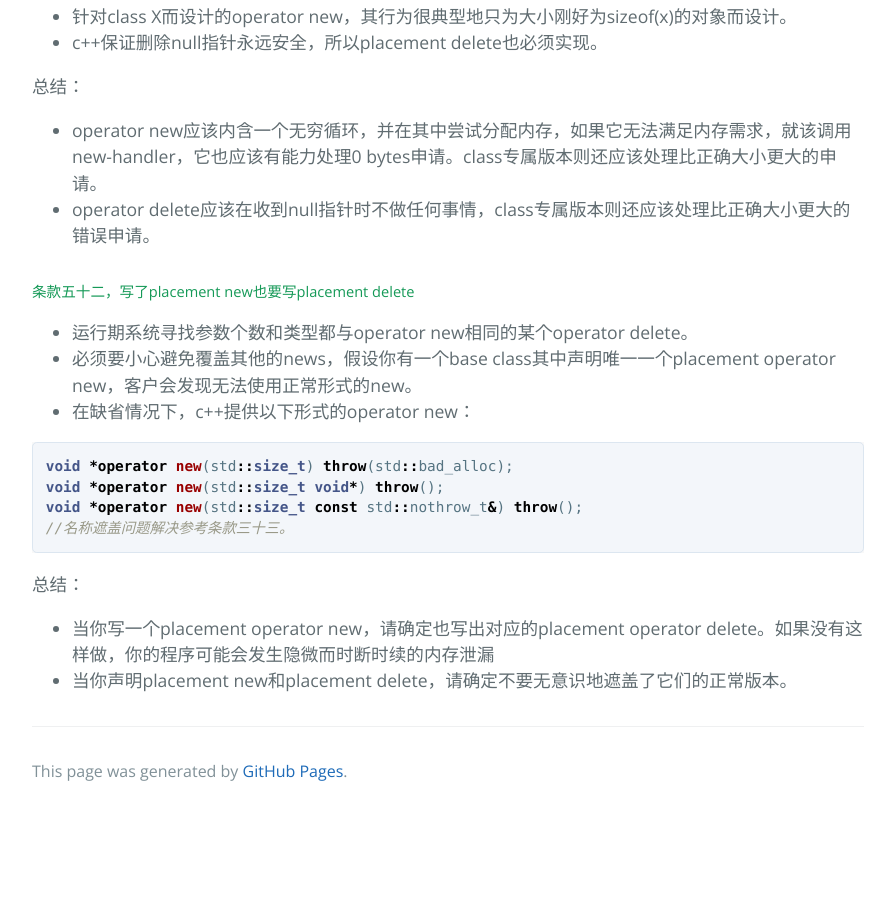
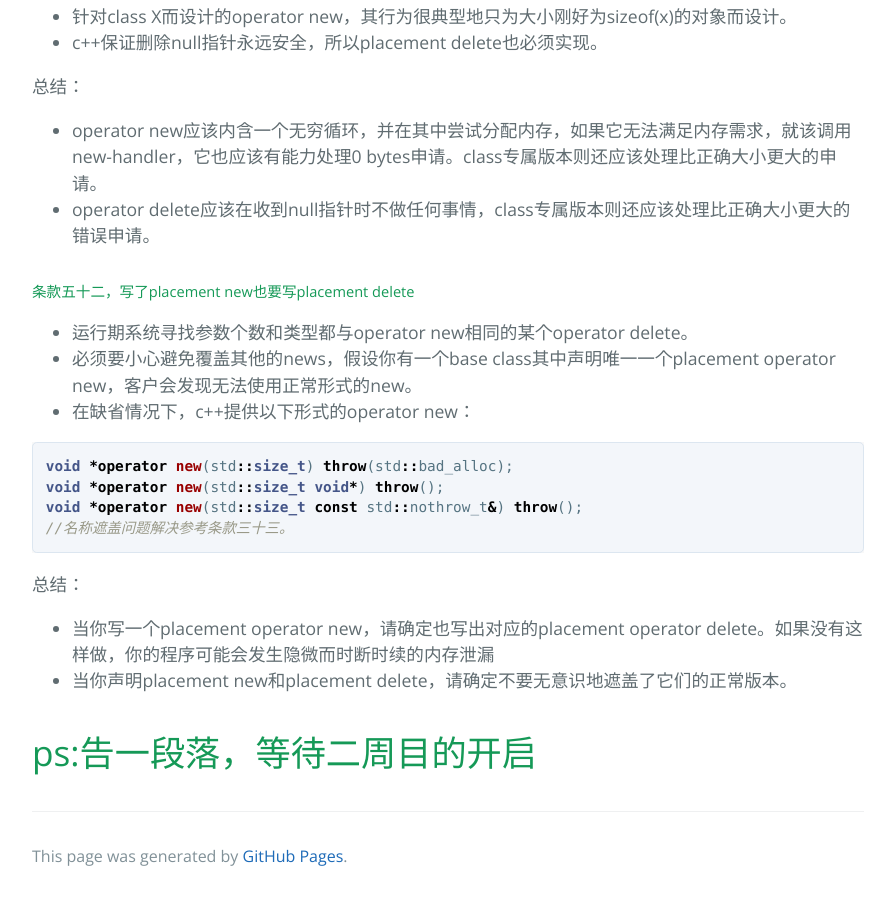
Before and after one commit to cuiyixiao/cuiyixiao.github.io, a Jekyll site: the page built from _posts/2018-02-12-effectivec++.md, in a window 1280 px wide and 900 px high, scrolled down 37184 px. Shown: the whole window, without its empty margins (192-1087 px from the left). Built offline with Jekyll 4.4.1, drawn with Linux system fonts in a browser that asks for light colours; our own code applies the rules of GitHub Pages for plain Markdown files; before the commit the page ends 37999 px from its top, so only the background shows below that.

Commit message:
Update 2018-02-12-effectivec++.md

```diff
--- a/_posts/2018-02-12-effectivec++.md
+++ b/_posts/2018-02-12-effectivec++.md
@@ -1539,3 +1539,5 @@ void *operator new(std::size_t const std::nothrow_t&) throw();
 总结：
 - 当你写一个placement operator new，请确定也写出对应的placement operator delete。如果没有这样做，你的程序可能会发生隐微而时断时续的内存泄漏
 - 当你声明placement new和placement delete，请确定不要无意识地遮盖了它们的正常版本。
+
+# ps:告一段落，等待二周目的开启
```
